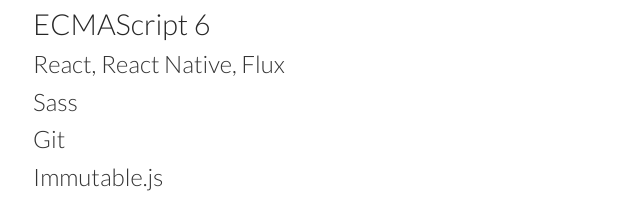
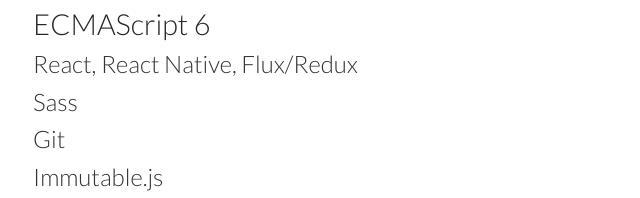
Before and after one commit to papermana/papermana.github.io, a website: page index.html in a window 1280 px wide. Shown: the part 1540-1738 px from the top of the page, 247-887 px from the left. Drawn offline with nearby package versions, Linux system fonts and the light colour scheme; files that its build step writes are made by us from their sources.

Commit message:
Add mention of Redux

```diff
--- a/index.html
+++ b/index.html
@@ -32,7 +32,7 @@
         ECMAScript 6
       </li>
       <li class="skill skill-medium">
-        React, React Native, Flux
+        React, React Native, Flux/Redux
       </li>
       <li class="skill skill-medium">
         Sass
```
